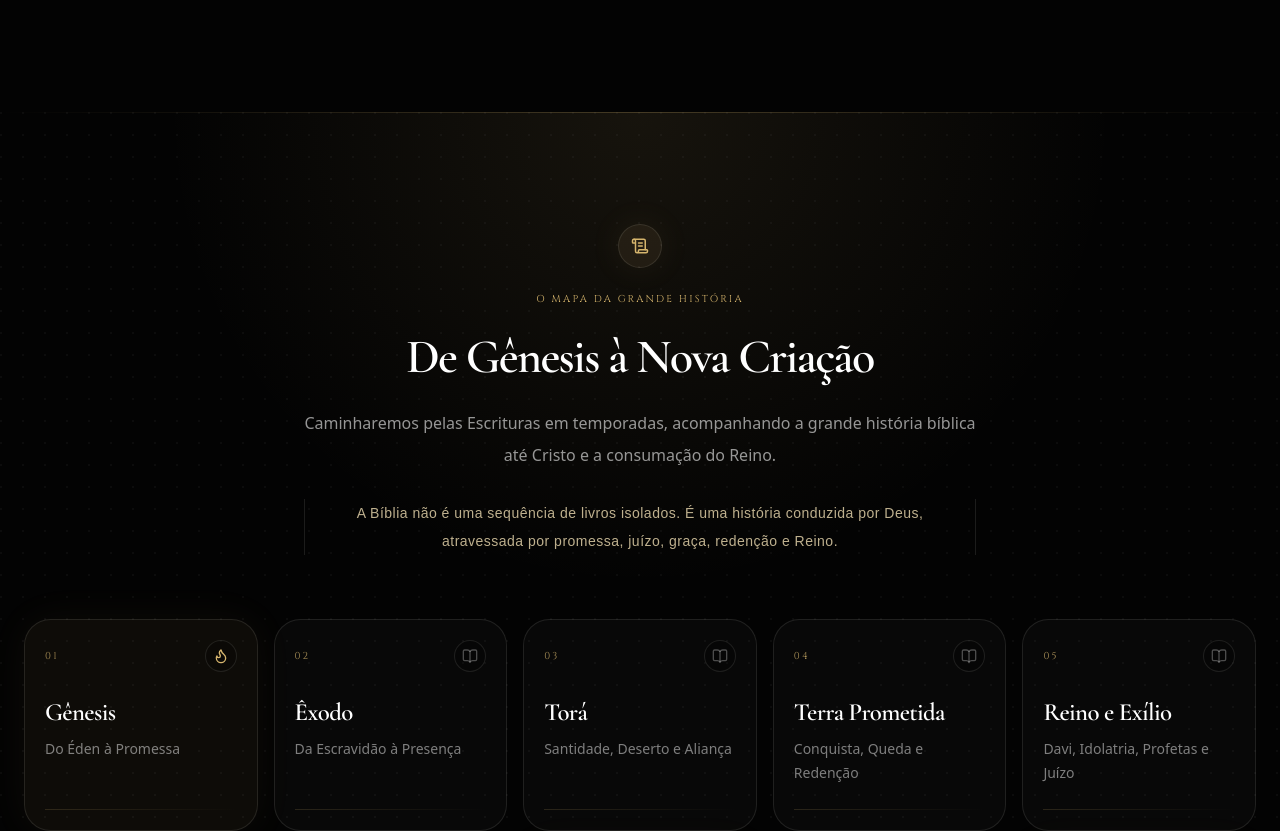
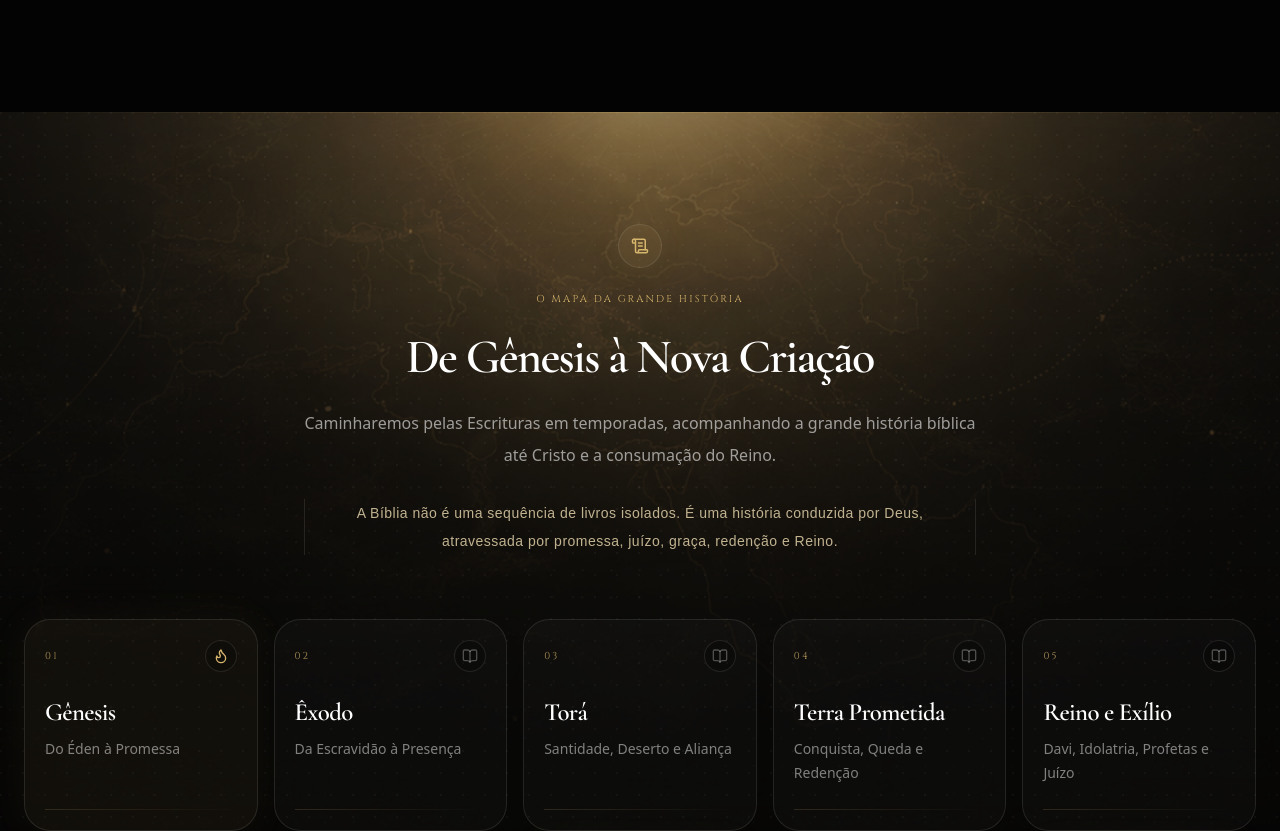
Before and after one commit to MarcoFranca/trazendooreino, a Next.js app: page / in a window 1280 px wide. Shown: the part 2004-2835 px from the top of the page. Built offline with nearby package versions, Linux system fonts and the light colour scheme; a web font is replaced by a local one.

Commit message:
design do mapa

```diff
--- a/src/components/scripture-timeline-section.tsx
+++ b/src/components/scripture-timeline-section.tsx
@@ -92,10 +92,22 @@ export function ScriptureTimelineSection() {
             id="mapa"
             className="relative overflow-hidden bg-[#030303] px-6 py-24 text-white md:py-28"
         >
+            {/* mapa antigo discreto */}
+            <div
+                aria-hidden
+                className="absolute inset-0 bg-cover bg-top opacity-[0.65] mix-blend-screen"
+                style={{
+                    backgroundImage: "url('/images/ancient-map-bg.png')",
+                    maskImage:
+                        "linear-gradient(to bottom, black 0%, rgba(0,0,0,0.72) 34%, rgba(0,0,0,0.28) 62%, transparent 88%)",
+                    WebkitMaskImage:
+                        "linear-gradient(to bottom, black 0%, rgba(0,0,0,0.72) 34%, rgba(0,0,0,0.28) 62%, transparent 88%)",
+                }}
+            />
             {/* aura superior */}
             <div
                 aria-hidden
-                className="absolute inset-0 bg-[radial-gradient(circle_at_50%_0%,rgba(214,181,109,0.095),transparent_34%)]"
+                className="absolute inset-0 bg-[radial-gradient(circle_at_50%_0%,rgba(214,181,109,0.045),transparent_34%)]"
             />
 
             {/* textura suave */}
```
Also changed, not shown: public/images/ancient-map-bg.png (added).
